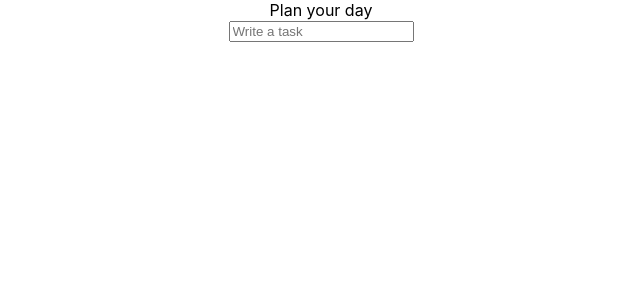
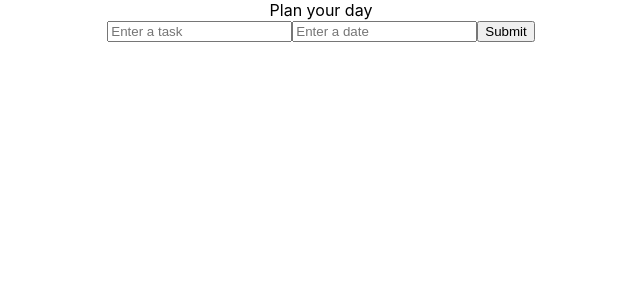
Before and after one commit to Noviru/plan_your_day, a React (Create React App) app in the folder keeptrack/: page / in a window 1280 px wide. Shown: the top 300 px of the page, without its empty margins (319-959 px from the left). Built offline with nearby package versions, Linux system fonts and the light colour scheme.

Commit message:
Input box

```diff
--- a/keeptrack/src/components/ActivityInput.tsx
+++ b/keeptrack/src/components/ActivityInput.tsx
@@ -3,8 +3,11 @@ import React from 'react'
 const ActivityInput = () => {
   return (
     <form className = "Input">
-    <input type = "input" placeholder='Write a task' className = "inputfield"></input>
-
+      <input type = "input" placeholder='Enter a task' className = "input_activity_field"></input>
+      <input type = "input" placeholder='Enter a date' className = "input_date_field"></input>
+      <button className="submit" type="button">
+        Submit
+      </button>
     </form>
   )
 }
```
